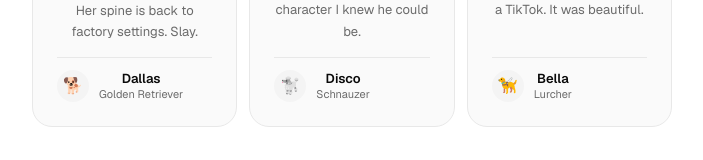
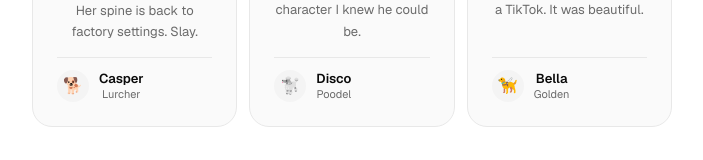
Before and after one commit to cactus-commits/pawcast, a plain HTML site: page index.html in a window 1280 px wide. Shown: the part 1030-1190 px from the top of the page, without its empty margins (288-991 px from the left). Drawn offline with nearby package versions, Linux system fonts and the light colour scheme.

Commit message:
fix: update favicon and copy

```diff
--- a/index.html
+++ b/index.html
@@ -5,7 +5,7 @@
 <meta name="viewport" content="width=device-width, initial-scale=1.0">
 <title>Pawcast</title>
 <link href="https://fonts.googleapis.com/css2?family=Instrument+Serif:ital@0;1&family=Geist:wght@300;400;500;600&display=swap" rel="stylesheet">
-<link rel="icon" type="image/pawicon" href="/images/favicon.ico">
+<link rel="icon" type="image/pawicon" href="/images/favicon.png">
 <style>
   :root {
     --white: #ffffff;
@@ -230,7 +230,7 @@
           <p class="testimonial-body">My human was stuck in a 'Posture Emergency' for three days straight. Pawcast identified a high-wind window at 4:15 PM that forced her to look up and engage her core just to stay on the sidewalk. Her spine is back to factory settings. Slay.</p>
           <div class="testimonial-author">
             <div class="author-avatar">🐕</div>
-            <div><div class="author-name">Dallas</div><div class="author-breed">Golden Retriever</div></div>
+            <div><div class="author-name">Casper</div><div class="author-breed">Lurcher</div></div>
           </div>
         </div>
         <div class="testimonial-card">
@@ -239,7 +239,7 @@
           <p class="testimonial-body">My human was getting soft. Pawcast found a 'Character Development' window during a light sleet. We're three weeks into the protocol and he's stopped complaining about 'cold ears.' He's finally becoming the main character I knew he could be.</p>
           <div class="testimonial-author">
             <div class="author-avatar">🐩</div>
-            <div><div class="author-name">Disco</div><div class="author-breed">Schnauzer</div></div>
+            <div><div class="author-name">Disco</div><div class="author-breed">Poodel</div></div>
           </div>
         </div>
         <div class="testimonial-card">
@@ -248,7 +248,7 @@
           <p class="testimonial-body">I was suffering from severe neglect due to my human's 'Doomscroll Psychosis.' Pawcast scheduled an intervention during a 5G dead-zone at the park. For thirty whole minutes, she actually looked at a tree instead of a TikTok. It was beautiful.</p>
           <div class="testimonial-author">
             <div class="author-avatar">🦮</div>
-            <div><div class="author-name">Bella</div><div class="author-breed">Lurcher</div></div>
+            <div><div class="author-name">Bella</div><div class="author-breed">Golden</div></div>
           </div>
         </div>
       </div>
```
